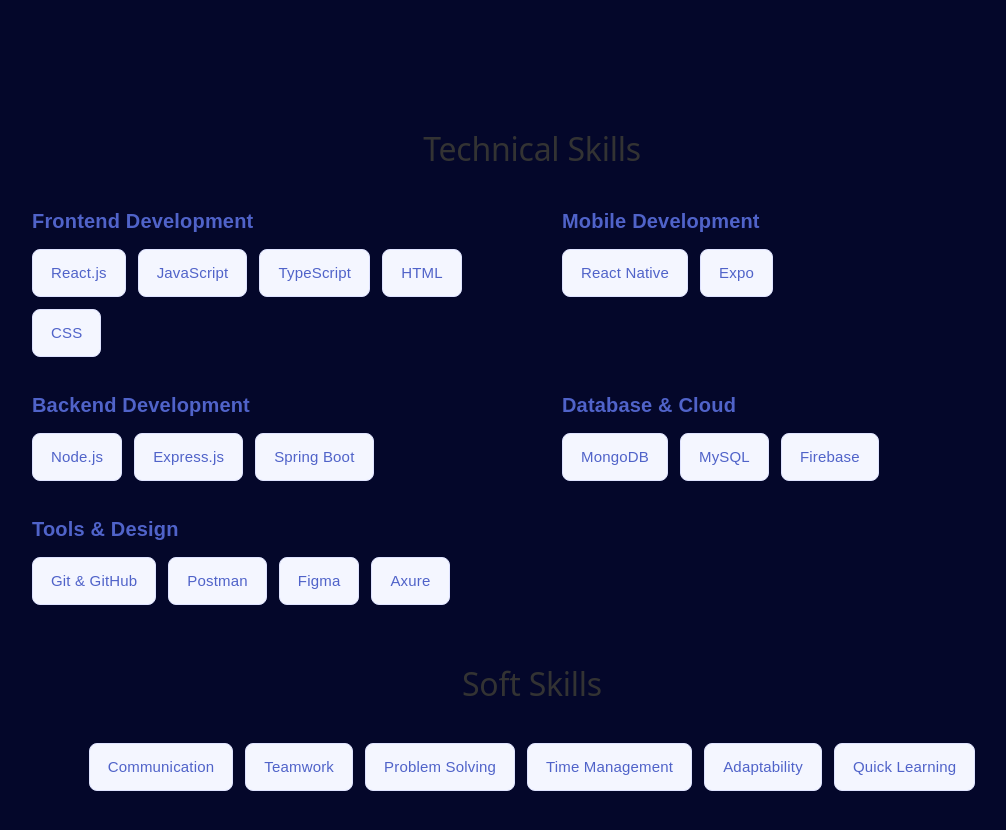
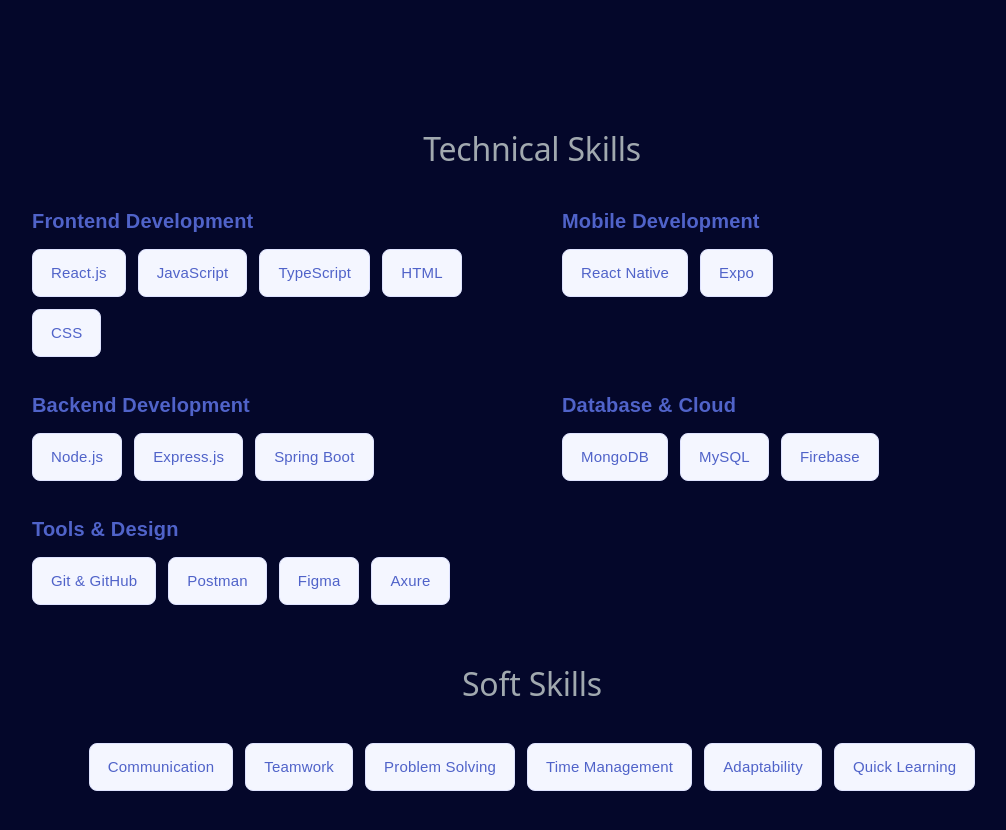
Before and after one commit to ishqafathima/My-Portfolio, a React (Vite) app: page / in a window 1280 px wide. Shown: the part 1520-2350 px from the top of the page, without its empty margins (108-1114 px from the left). Built offline with nearby package versions, Linux system fonts and the light colour scheme.

Commit message:
update portfolio

```diff
--- a/src/sections/Skills/Skills.css
+++ b/src/sections/Skills/Skills.css
@@ -11,7 +11,7 @@
   text-align: center;
 }
 .skills h2 {
-  color: #333333;
+  color: #a1a9af;
   font-size: 32px;
   margin-bottom: 40px;
 }
```
